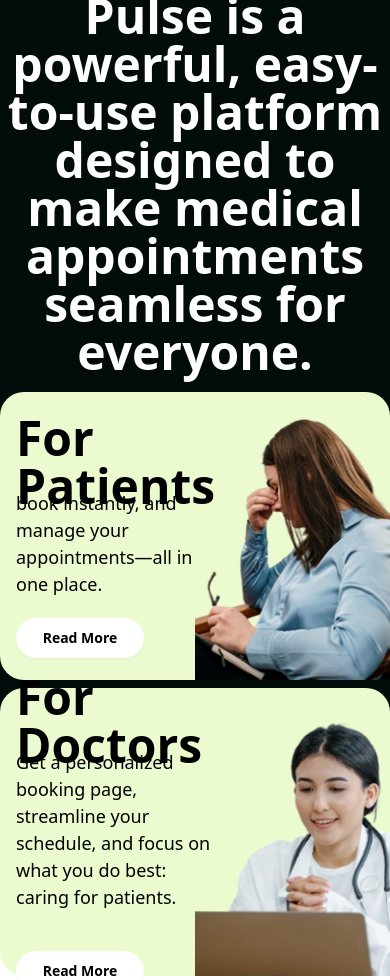
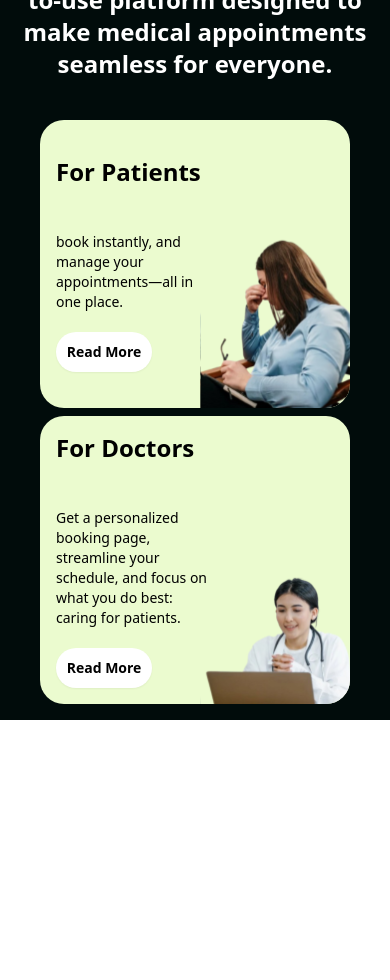
Before and after one commit to Md-Raihan-Alam/pulse-landing, a Next.js app: page / in a window 390 px wide. Shown: the part 1020-2000 px from the top of the page. After the commit the page ends 1740 px from the top, so only its background shows below. Built offline with nearby package versions, Linux system fonts and the light colour scheme.

Commit message:
ui(about): about section is now responsive

```diff
--- a/components/About.js
+++ b/components/About.js
@@ -4,58 +4,74 @@
   return (
     <div className="min-h-screen h-fit w-full bg-[#010C0B] flex justify-center items-center">
       <div className="w-full h-fit flex-grow">
-        <div className="min-h-36 h-fit text-center text-5xl font-semibold text-white">
+        <div className="min-h-36 h-fit text-center text-2xl md:text-3xl lg:text-5xl my-10 font-semibold text-white">
           Healthcare shouldn’t be complicated. Pulse is a powerful, easy-
           <br />
           to-use platform designed to make medical appointments <br />
           seamless for everyone.
         </div>
-        <div className="flex  h-80 justify-center items-center my-4 gap-x-2 gap-y-2 w-full flex-wrap">
-          <div className="w-[600px] flex min-w-72 rounded-3xl h-72 bg-[#EBFBCF]">
+        <div className="flex min-h-80 h-fit justify-center items-center my-4 gap-x-2 gap-y-2 w-full flex-wrap">
+          <div className="w-[600px] flex min-w-72 mx-10 overflow-hidden rounded-3xl h-72 bg-[#EBFBCF]">
             <div className="w-1/2 flex-1 h-full">
               <div className="flex  w-full h-full flex-col justify-center items-start ml-4 gap-y-5">
-                <div className="h-14 text-5xl font-semibold text-black text-start">
+                <div className="h-14 text-2xl md:text-5xl font-semibold text-black text-start">
                   For Patients
                 </div>
-                <div className="h-fit text-[18px] font-normal text-black text-start">
+                <div className="h-fit text-sm md:text-[18px] font-normal text-black text-start">
                   book instantly, and manage your
                   <br /> appointments—all in one place.
                 </div>
-                <Button className="rounded-3xl h-10 w-32 text-sm font-semibold bg-white text-black">
+                <Button className="rounded-3xl h-10 w-24 md:w-32 text-sm font-semibold bg-white text-black">
                   Read More
                 </Button>
               </div>
             </div>
-            <div className="w-full flex-1 h-full relative">
+            <div className="w-full flex-1 h-full flex justify-end items-end relative">
               <Image
-                src="/images/about-patient.png"
+                src="/icons/about-patient.svg"
                 alt="Patient"
-                fill
-                className="object-cover"
+                width={230}
+                height={230}
+                className="object-cover hidden sm:block"
+              />
+              <Image
+                src="/icons/about-patient.svg"
+                alt="Patient"
+                width={150}
+                height={150}
+                className="object-cover block sm:hidden"
               />
             </div>
           </div>
-          <div className="w-[600px] flex min-w-72 rounded-3xl h-72 bg-[#EBFBCF]">
+          <div className="w-[600px] flex min-w-72 mx-10 overflow-hidden rounded-3xl h-72 bg-[#EBFBCF]">
             <div className="w-1/2 flex-1 h-full">
               <div className="flex  w-full h-full flex-col justify-center items-start ml-4 gap-y-5">
-                <div className="h-14 text-5xl font-semibold text-black text-start">
+                <div className="h-14 text-2xl md:text-5xl font-semibold text-black text-start">
                   For Doctors
                 </div>
-                <div className="h-fit text-[18px] font-normal text-black text-start">
+                <div className="h-fit text-sm md:text-[18px] font-normal text-black text-start">
                   Get a personalized booking page, streamline your schedule, and
                   focus on what you do best: caring for patients.
                 </div>
-                <Button className="rounded-3xl h-10 w-32 mt-5 text-sm font-semibold bg-white text-black">
+                <Button className="rounded-3xl h-10 w-24 md:w-32 text-sm font-semibold bg-white text-black">
                   Read More
                 </Button>
               </div>
             </div>
-            <div className="w-full flex-1 h-full relative">
+            <div className="w-full flex-1 h-full flex justify-end items-end relative">
               <Image
-                src="/images/about-doctor.png"
+                src="/icons/about-doctor.svg"
                 alt="Patient"
-                fill
-                className="object-cover"
+                width={230}
+                height={230}
+                className="object-cover hidden sm:block"
+              />
+              <Image
+                src="/icons/about-doctor.svg"
+                alt="Patient"
+                width={150}
+                height={150}
+                className="object-cover block sm:hidden"
               />
             </div>
           </div>
```
Also changed, not shown: public/icons/about-doctor.svg (added).
